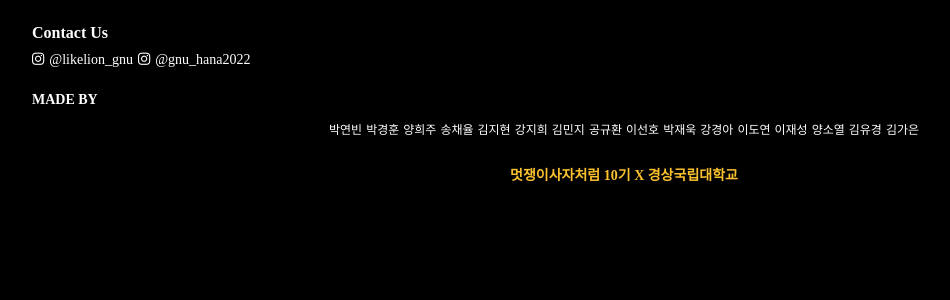
After one commit to LeeJaesung2/DDJFestival, a Django app: template festival/templates/footer.html in a window 1280 px wide. The commit adds this page. Shown: the top 300 px of the page, without its empty margins (16-966 px from the left). Run offline with Django 4.2, Linux system fonts and the light colour scheme; the template is opened without the code that fills it, so the values that code supplies are empty; some libraries are stand-ins or nearby versions; some web fonts are replaced.

Commit message:
Add footer, nav

```diff
--- /dev/null
+++ b/festival/templates/footer.html
@@ -0,0 +1,57 @@
+{% load static %}
+<!DOCTYPE html>
+<html lang="en">
+<head>
+    <meta charset="UTF-8">
+    <meta http-equiv="X-UA-Compatible" content="IE=edge">
+    <meta name="viewport" content="width=device-width, initial-scale=1.0">
+    <link rel="stylesheet" href="{% static 'css/style_footer.css' %}">
+    <link rel="stylesheet" as="style" crossorigin href="https://cdn.jsdelivr.net/gh/orioncactus/pretendard@v1.3.5/dist/web/static/pretendard.css" />
+    <!--Font Awesome-->
+    <script
+      src="https://kit.fontawesome.com/d35df90ac6.js"
+      crossorigin="anonymous"
+    ></script>
+    <title>Footer</title>
+</head>
+<body>
+    <!--Footer-->
+    <div class="footer">
+
+        <p class="contact">Contact Us</p>
+        <div class="insta">
+            <li><i class="fa-brands fa-instagram"></i></li>
+            <li>@likelion_gnu</li>
+            <li><i class="fa-brands fa-instagram"></i></li>
+            <li>@gnu_hana2022</li>
+        </div>
+
+        <p class="made">MADE BY</p>
+        <div class="name">
+            <li>박연빈</li>
+            <li>박경훈</li>
+            <li>양희주</li>
+            <li>송채율</li>
+            <li>김지현</li>
+            <li>강지희</li>
+            <li>김민지</li>
+            <li>공규환</li>
+            <li>이선호</li>
+            <li>박재욱</li>
+            <li>강경아</li>
+            <li>이도연</li>
+            <li>이재성</li>
+            <li>양소열</li>
+            <li>김유경</li>
+            <li>김가은</li>
+        </div>
+
+        <p class="end">멋쟁이사자처럼 10기 X 경상국립대학교</p>
+
+
+
+    </div>
+
+
+</body>
+</html>
--- a/festival/templates/main.html
+++ b/festival/templates/main.html
@@ -6,7 +6,7 @@
     <meta charset="UTF-8">
     <meta http-equiv="X-UA-Compatible" content="IE=edge">
     <meta name="viewport" content="width=device-width, initial-scale=1.0">
-    <link rel="stylesheet" href="/static/css/main.css" />
+    <link rel="stylesheet" href="{% static 'css/main.css' %}" />
     <link rel="stylesheet" type="text/css" href="https://cdn.jsdelivr.net/gh/orioncactus/pretendard/dist/web/static/pretendard.css" />
     <link
         rel="stylesheet"
--- /dev/null
+++ b/static/css/style_footer.css
@@ -0,0 +1,59 @@
+body {
+    background-color: black;
+    margin: 24px 48px 24px 48px;
+}
+
+.footer {
+    text-decoration: none;
+    color: white;
+    font-family: 'Pretendard';
+    font-weight: bold;
+}
+
+.insta {
+    display: flex;
+    list-style: none;
+    font-weight: normal;
+    font-size: 14px;
+}
+
+.insta li {
+    padding-right: 5px;
+}
+
+.name {
+    display: flex;
+    flex-direction: row;
+    flex-wrap: wrap;
+    justify-content: center;
+
+    list-style: none;
+    font-size: 12px;
+    font-weight: normal;
+}
+
+.name li {
+    list-style: none;
+    padding: 2px;
+}
+
+.contact {
+    font-size: 16px;
+    margin: 0;
+    margin-bottom: 10px;
+}
+
+.made {
+    font-size: 14px;
+    margin: 0;
+    margin-top: 24px;
+    margin-bottom: 10px;
+}
+
+.end {
+    margin: 0;
+    margin-top: 24px;
+    text-align: center;
+    color: #FBC22E;
+    font-size: 14px;
+}
```
Also changed, not shown: festival/templates/navbar.html (added, +34 -0 lines), static/css/style_navbar.css (added, +108 -0 lines).
